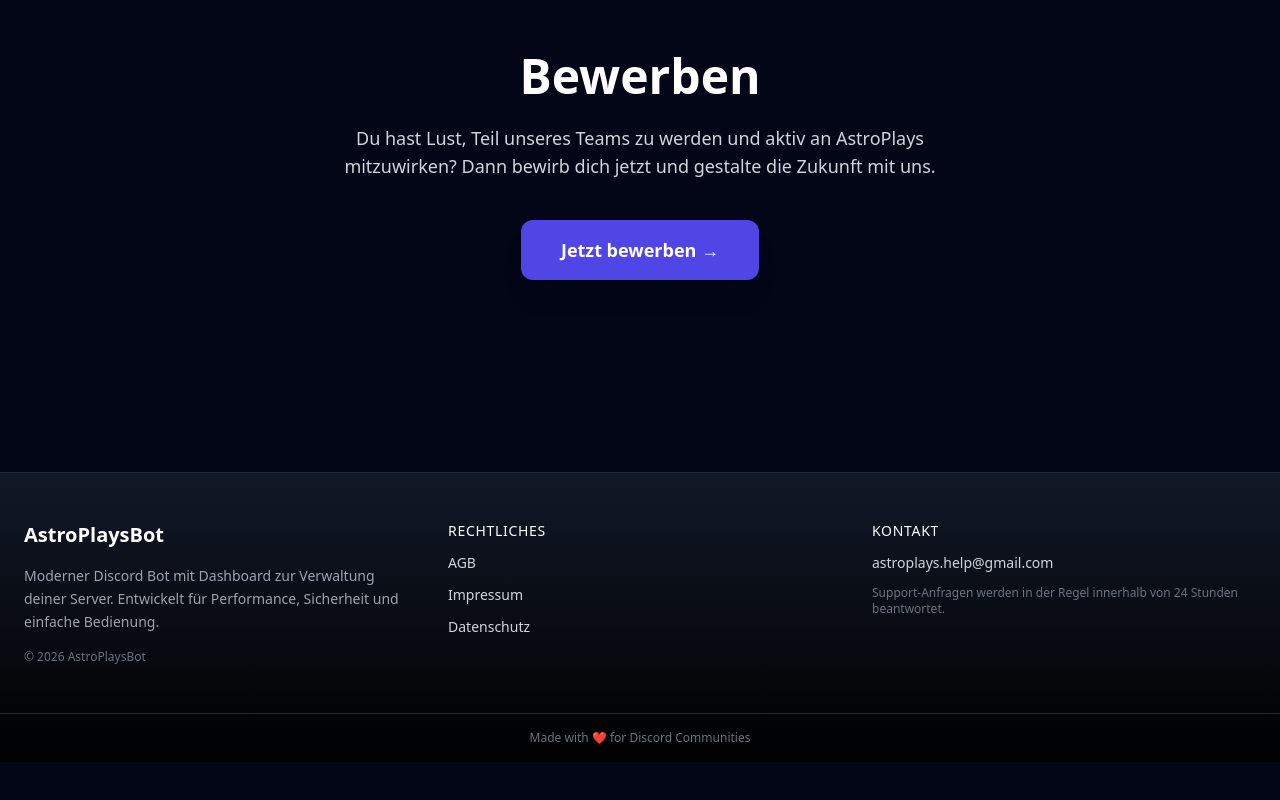
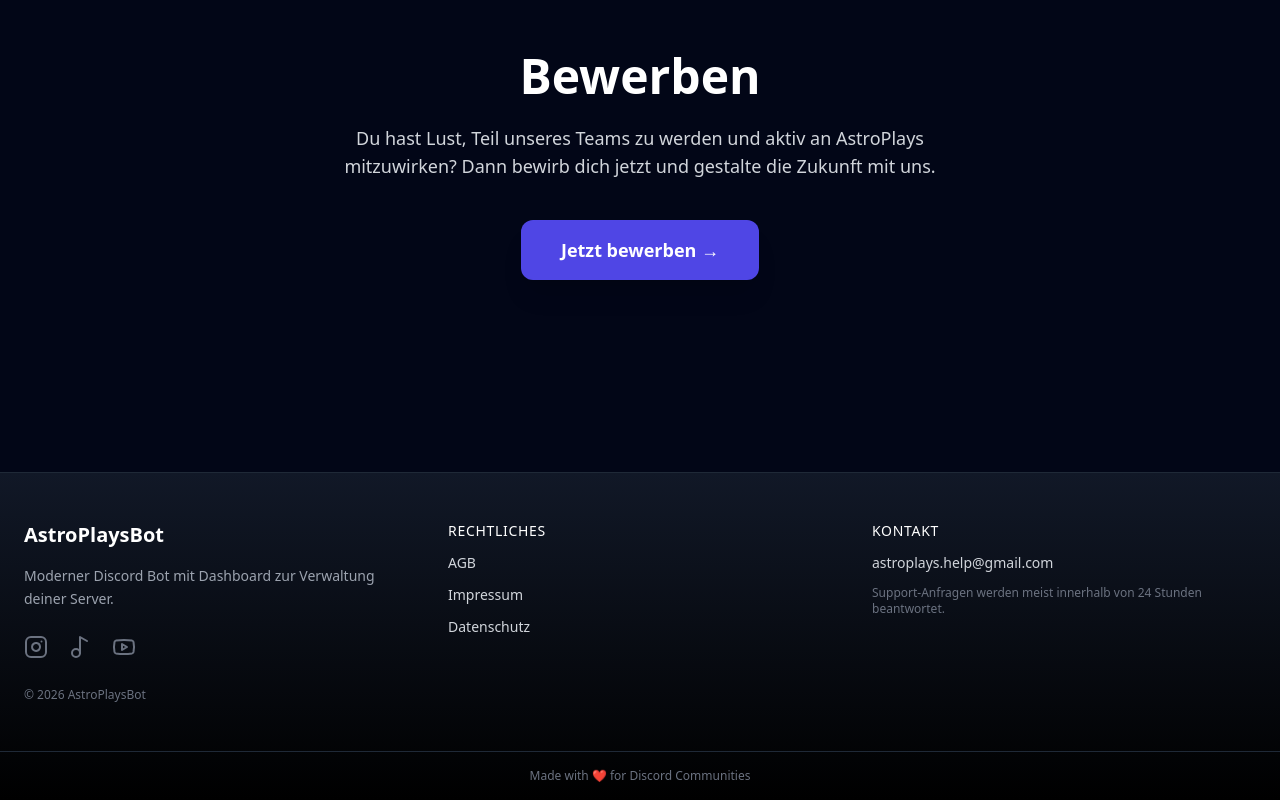
Before and after one commit to AstroPlaysBot/information, a Next.js app: page / in a window 1280 px wide. Shown: the part 3508-4308 px from the top of the page. Before the commit the page ends 4270 px from the top, so only its background shows below. Built offline with nearby package versions, Linux system fonts and the light colour scheme.

Commit message:
Update FixedFooter.tsx

```diff
--- a/src/components/FixedFooter.tsx
+++ b/src/components/FixedFooter.tsx
@@ -3,10 +3,12 @@
 
 import React from 'react';
 import Link from 'next/link';
+import { Instagram, Youtube, Music2 } from 'lucide-react';
 
 const FixedFooter: React.FC = () => {
   return (
     <footer className="w-full bg-gradient-to-b from-gray-900 to-black text-gray-300 border-t border-gray-800 mt-auto">
+
       <div className="max-w-7xl mx-auto px-6 py-12 grid grid-cols-1 md:grid-cols-3 gap-10">
 
         {/* Branding */}
@@ -17,10 +19,50 @@ const FixedFooter: React.FC = () => {
 
           <p className="text-sm text-gray-400 leading-relaxed max-w-sm">
             Moderner Discord Bot mit Dashboard zur Verwaltung deiner Server.
-            Entwickelt für Performance, Sicherheit und einfache Bedienung.
           </p>
 
-          <div className="text-xs text-gray-500">
+          {/* Social Icons */}
+          <div className="flex gap-5 mt-2">
+
+            {/* Instagram */}
+            <a
+              href="INSTAGRAM_LINK_HIER"
+              target="_blank"
+              className="group transition-all"
+            >
+              <Instagram
+                size={24}
+                className="text-gray-500 group-hover:text-pink-500 group-hover:drop-shadow-[0_0_6px_rgba(236,72,153,0.8)] transition-all duration-300"
+              />
+            </a>
+
+            {/* TikTok */}
+            <a
+              href="TIKTOK_LINK_HIER"
+              target="_blank"
+              className="group transition-all"
+            >
+              <Music2
+                size={24}
+                className="text-gray-500 group-hover:text-cyan-400 group-hover:drop-shadow-[0_0_6px_rgba(34,211,238,0.8)] transition-all duration-300"
+              />
+            </a>
+
+            {/* YouTube */}
+            <a
+              href="YOUTUBE_LINK_HIER"
+              target="_blank"
+              className="group transition-all"
+            >
+              <Youtube
+                size={24}
+                className="text-gray-500 group-hover:text-red-500 group-hover:drop-shadow-[0_0_6px_rgba(239,68,68,0.8)] transition-all duration-300"
+              />
+            </a>
+
+          </div>
+
+          <div className="text-xs text-gray-500 mt-3">
             © {new Date().getFullYear()} AstroPlaysBot
           </div>
         </div>
@@ -58,7 +100,7 @@ const FixedFooter: React.FC = () => {
           </a>
 
           <p className="text-xs text-gray-500">
-            Support-Anfragen werden in der Regel innerhalb von 24 Stunden beantwortet.
+            Support-Anfragen werden meist innerhalb von 24 Stunden beantwortet.
           </p>
         </div>
 
@@ -68,6 +110,7 @@ const FixedFooter: React.FC = () => {
       <div className="border-t border-gray-800 text-center text-xs text-gray-500 py-4">
         Made with ❤️ for Discord Communities
       </div>
+
     </footer>
   );
 };
```
